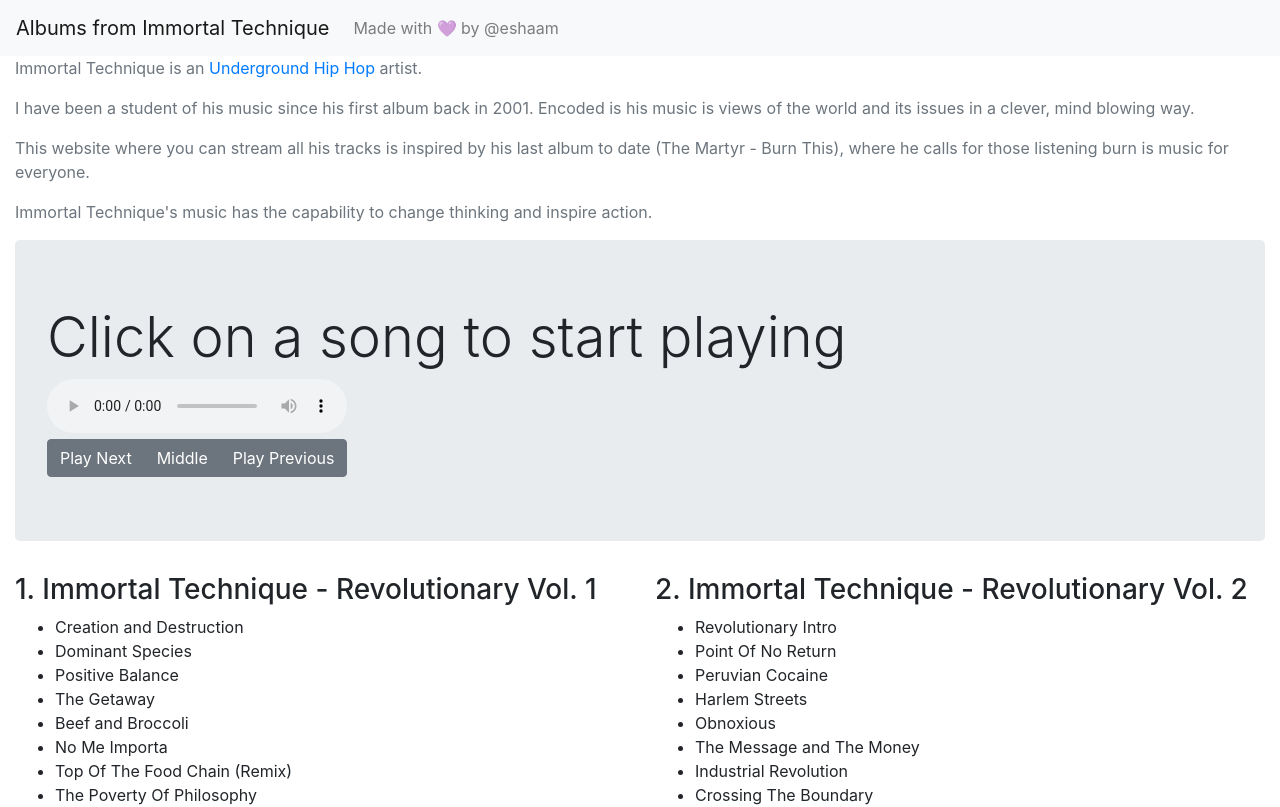
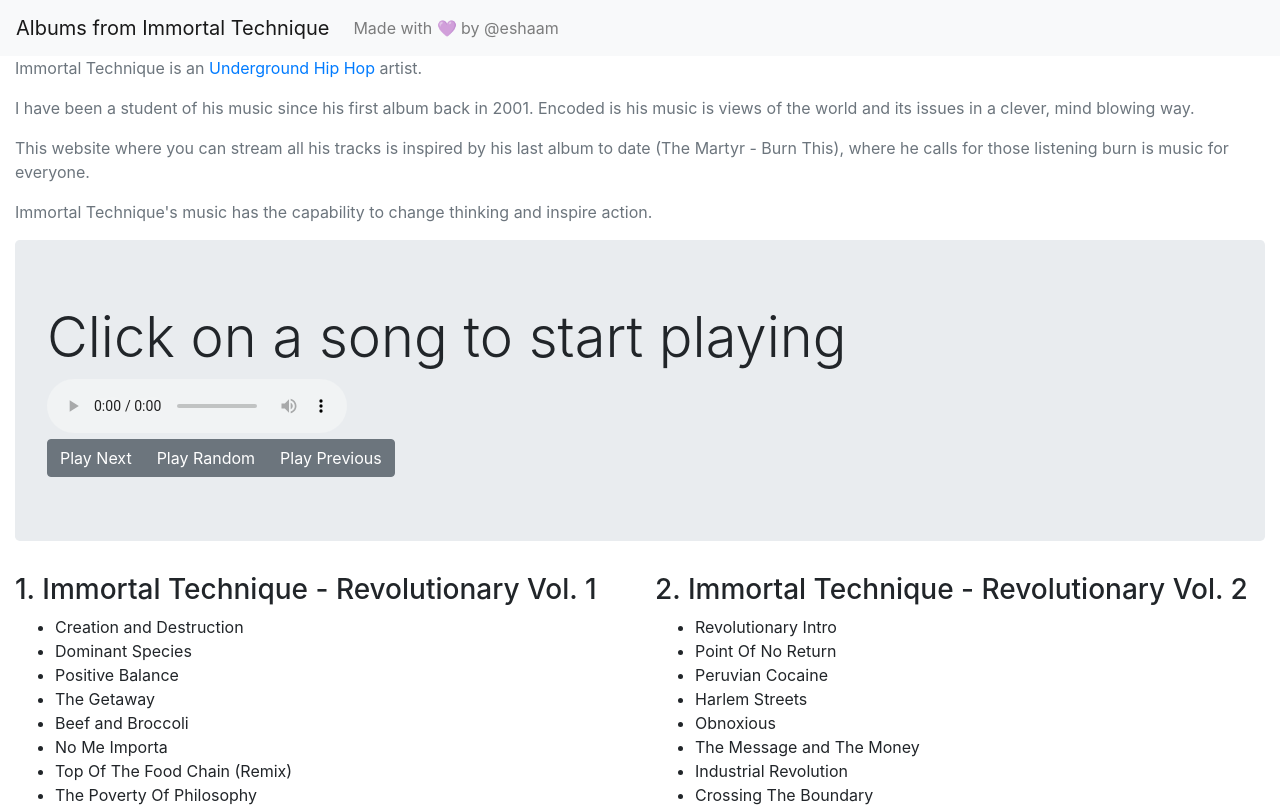
Before and after one commit to eshaam/Albums-by-immortal-technique, a React (Create React App) app: page / in a window 1280 px wide. Shown: the top 807 px of the page. Built offline with nearby package versions, Linux system fonts and the light colour scheme.

Commit message:
random song

```diff
--- a/src/App.js
+++ b/src/App.js
@@ -59,6 +59,15 @@
 
   }
 
+  playRandom() {
+    let min = 1
+    let max = 184
+    const r = Math.random()*(max-min) + min
+    let random = Math.floor(r)
+
+    this.playSong(random)
+  }
+
   playSong(id) {
     console.log('Click happened');
     const filteredObject = this.state.songs.filter(song => song.id === id);
@@ -112,7 +121,7 @@
 
               <div class="btn-group" role="group" aria-label="Basic example">
                 <button type="button" class="btn btn-secondary" onClick={() => this.playNext()}>Play Next</button>
-                <button type="button" class="btn btn-secondary">Middle</button>
+                <button type="button" class="btn btn-secondary" onClick={() => this.playRandom()} >Play Random</button>
                 <button type="button" class="btn btn-secondary" onClick={() => this.playPrev()}>Play Previous</button>
               </div>
             </div>
```
Also changed, not shown: 1 other file (tests, documents, lock files or other folders).
